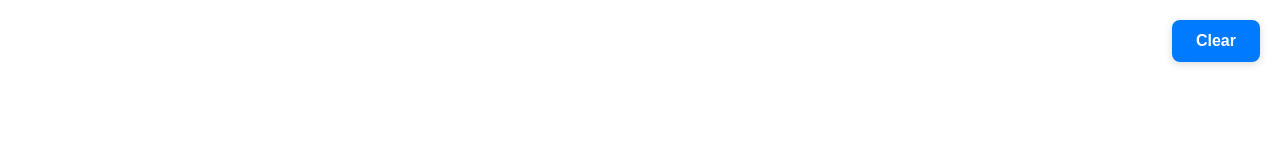
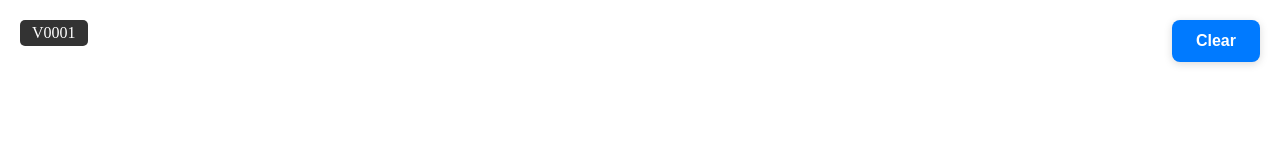
Before and after one commit to tamirfact/60-ipad-test, a plain HTML site: page index.html in a window 1280 px wide. Drawn offline with Linux system fonts and the light colour scheme.

Commit message:
added v tag

```diff
--- a/index.html
+++ b/index.html
@@ -9,6 +9,7 @@
 <body>
     <canvas id="drawingCanvas"></canvas>
     <button id="clearButton">Clear</button>
+    <div class="tag" style="position: absolute; top: 20px; left: 20px; background-color: #333; color: white; padding: 4px 12px; border-radius: 5px;">V0001</div>
     <script src="app.js"></script>
 </body>
 </html>
```
